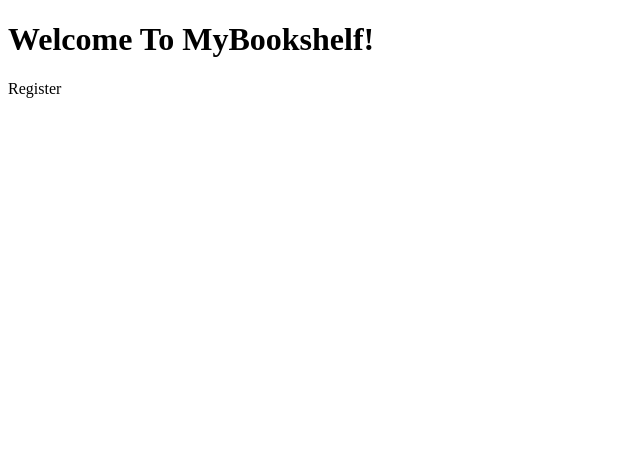
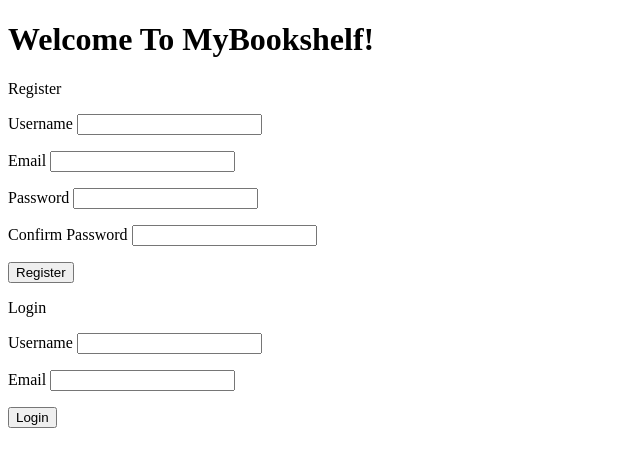
Before and after one commit to Theresa1897/MyBookshelf, a Python web app: template flask_app/templates/home.html in a window 1280 px wide. Shown: the top 467 px of the page, without its empty margins (0-640 px from the left). Run offline with Jinja, Linux system fonts and the light colour scheme; the template is opened without the code that fills it, so the values that code supplies are empty.

Commit message:
home inputs

```diff
--- a/flask_app/templates/home.html
+++ b/flask_app/templates/home.html
@@ -11,7 +11,39 @@
     <container>
         <div id="right-col">
             <p>Register</p>
-
+            <div class="text-input">
+                <p class="username">
+                    Username
+                    <input name="text">
+                </p>
+                <p class="email">
+                    Email
+                    <input name="text">
+                </p>
+                <p class="password">
+                    Password
+                    <input name="text">
+                </p>
+                <p class="confirm">
+                    Confirm Password
+                    <input name="text">
+                </p>
+            </div>
+            <button>Register</button>
+        </div>
+        <div id="left-col">
+            <p>Login</p>
+            <div class="text-input">
+                <p class="username-login">
+                    Username
+                    <input name="text">
+                </p>
+                <p class="password-login">
+                    Email
+                    <input name="text">
+                </p>
+            </div>
+            <button>Login</button>
         </div>
     </container>
 </body>
```
